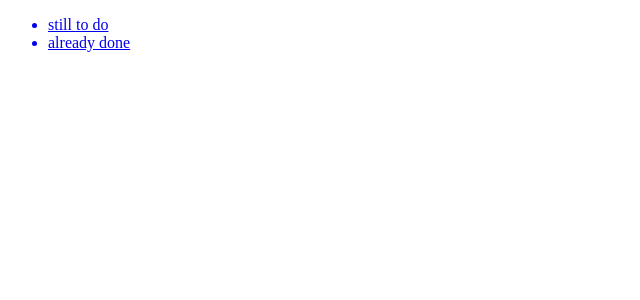
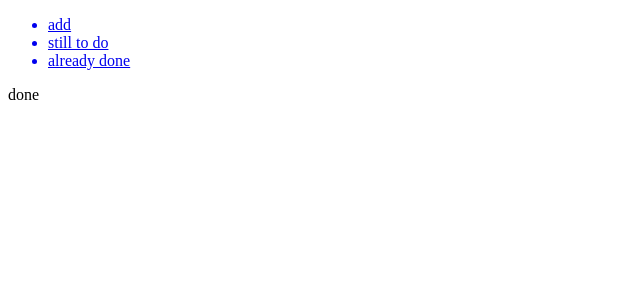
Before and after one commit to Element7/to-sth, a React (Create React App) app: page /#/done in a window 1280 px wide. Shown: the top 300 px of the page, without its empty margins (0-640 px from the left). Built offline with nearby package versions, Linux system fonts and the light colour scheme.

Commit message:
added link

```diff
--- a/src/components/Done.js
+++ b/src/components/Done.js
@@ -5,6 +5,7 @@ class Done extends Component {
         return (
             <div>
                 <Header />
+                done
             </div>
         )
     }
--- a/src/components/Header.js
+++ b/src/components/Header.js
@@ -7,6 +7,7 @@ class Header extends Component {
         return (
             <div>
                 <ul>
+                    <NavLink to='/'><li>add</li></NavLink>
                     <NavLink to='/todo'> <li>still to do</li></NavLink>
                     <NavLink to='/done'> <li>already done</li></NavLink>
                 </ul>
--- a/src/components/Todo.js
+++ b/src/components/Todo.js
@@ -6,6 +6,7 @@ class Todo extends Component {
         return (
             <div>
                 <Header />
+                todo
             </div>
         )
     }
```
